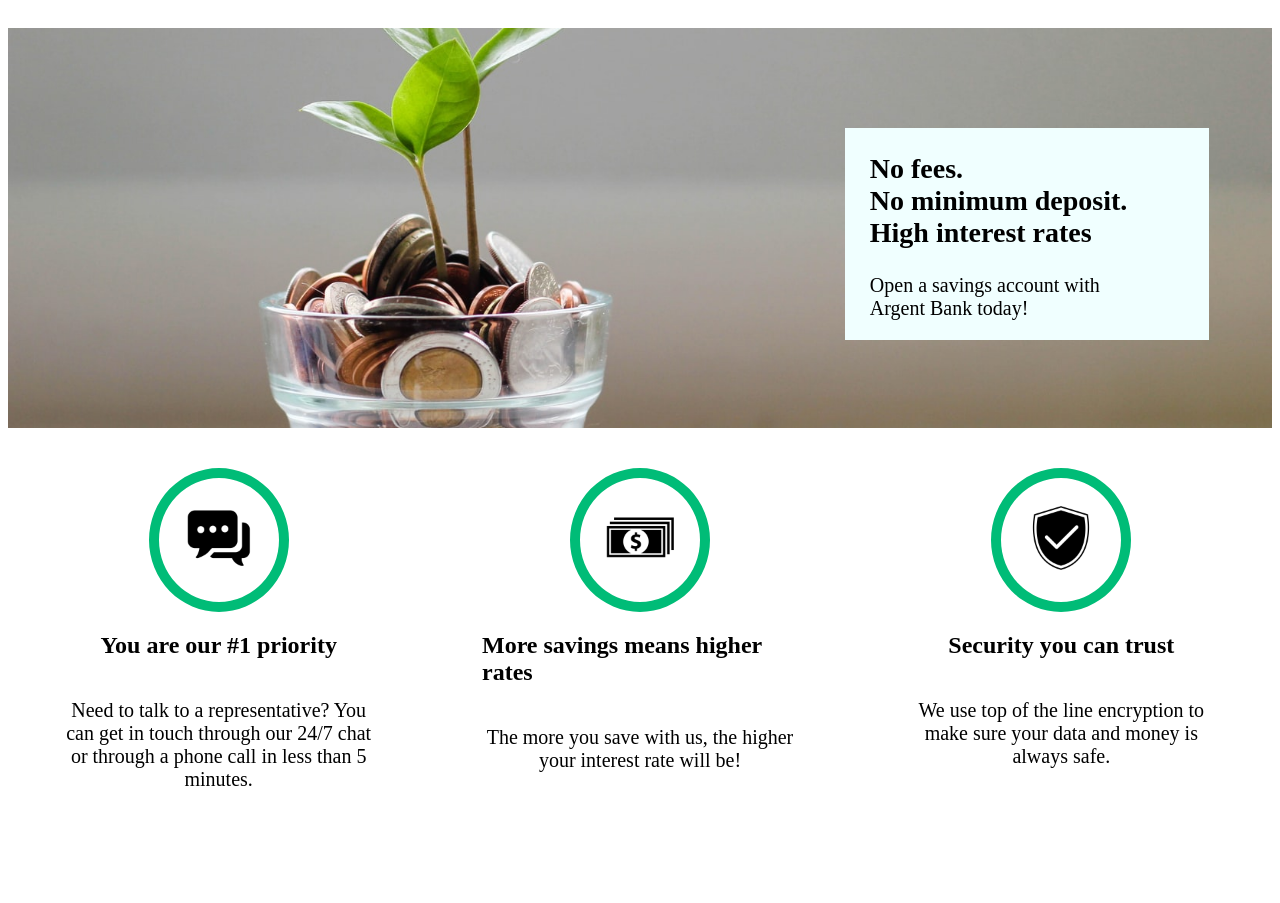
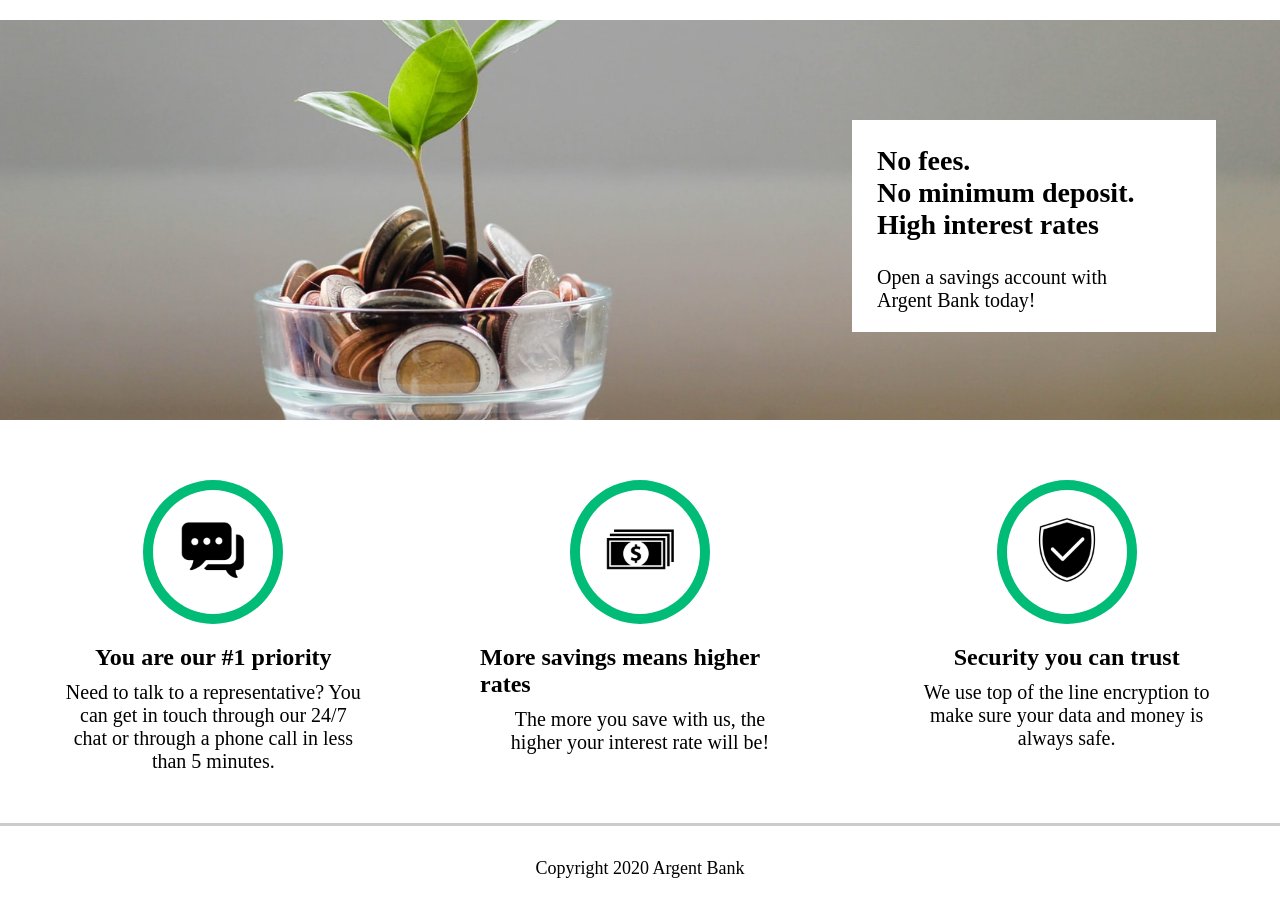
Before and after one commit to Squal94/Khadir_Lounis_Projet_13_112022, a React (Create React App) app in the folder remede_agency/: page / in a window 1280 px wide. Shown: the part 80-983 px from the top of the page. Before the commit the page ends 931 px from the top, so only its background shows below. Built offline with nearby package versions, Linux system fonts and the light colour scheme.

Commit message:
fin du composant footer

```diff
--- /dev/null
+++ b/remede_agency/src/Components/Footer.js
@@ -0,0 +1,11 @@
+import React from "react";
+
+const Footer = () => {
+  return (
+    <div className="footer">
+      <p className="footer--txt">Copyright 2020 Argent Bank</p>
+    </div>
+  );
+};
+
+export default Footer;
--- a/remede_agency/src/Pages/Home.js
+++ b/remede_agency/src/Pages/Home.js
@@ -1,6 +1,7 @@
 import React from "react";
 import Banner from "../Components/Banner";
 import Feature from "../Components/Feature";
+import Footer from "../Components/Footer";
 import Nav from "../Components/Nav";
 
 const Home = () => {
@@ -9,6 +10,7 @@ const Home = () => {
       <Nav />
       <Banner />
       <Feature />
+      <Footer />
     </div>
   );
 };
--- a/remede_agency/src/Styles/Components/_banner.scss
+++ b/remede_agency/src/Styles/Components/_banner.scss
@@ -11,7 +11,7 @@
     width: 364px;
     height: 212px;
     position: absolute;
-    background-color: azure;
+    background-color: white;
     right: 5%;
     top: calc(50% - 100px);
     display: flex;
--- a/remede_agency/src/Styles/Components/_feature.scss
+++ b/remede_agency/src/Styles/Components/_feature.scss
@@ -10,16 +10,19 @@
     justify-content: space-around;
     align-items: center;
     flex-flow: column nowrap;
+
     width: 25%;
     &__border {
       border: 10px solid #00bc77ff;
       border-radius: 50%;
+      margin: 20px;
       &--pic {
         width: 100px;
         margin: 10px;
       }
     }
     &--txt {
+      margin: 10px;
       font-size: 20px;
       text-align: center;
     }
--- /dev/null
+++ b/remede_agency/src/Styles/Components/_footer.scss
@@ -0,0 +1,10 @@
+.footer {
+  width: 100%;
+  display: flex;
+  justify-content: center;
+  border-top: 3px solid #ccccccff;
+  &--txt {
+    font-size: 18px;
+    padding: 32px 0 24px 0;
+  }
+}
--- a/remede_agency/src/Styles/Components/_nav.scss
+++ b/remede_agency/src/Styles/Components/_nav.scss
@@ -15,7 +15,8 @@
     display: flex;
     flex-flow: row nowrap;
     align-items: center;
-    margin-top: -5px;
+    margin-top: 30px;
+    margin-right: 25px;
     &--img {
       height: 20px;
       margin-right: 5px;
--- a/remede_agency/src/Styles/_settings.scss
+++ b/remede_agency/src/Styles/_settings.scss
@@ -0,0 +1,4 @@
+* {
+  margin: 0;
+  padding: 0;
+}
--- a/remede_agency/src/Styles/index.scss
+++ b/remede_agency/src/Styles/index.scss
@@ -2,3 +2,4 @@
 @import "./Components/nav";
 @import "./Components/banner";
 @import "./Components/feature";
+@import "./Components/footer";
```
